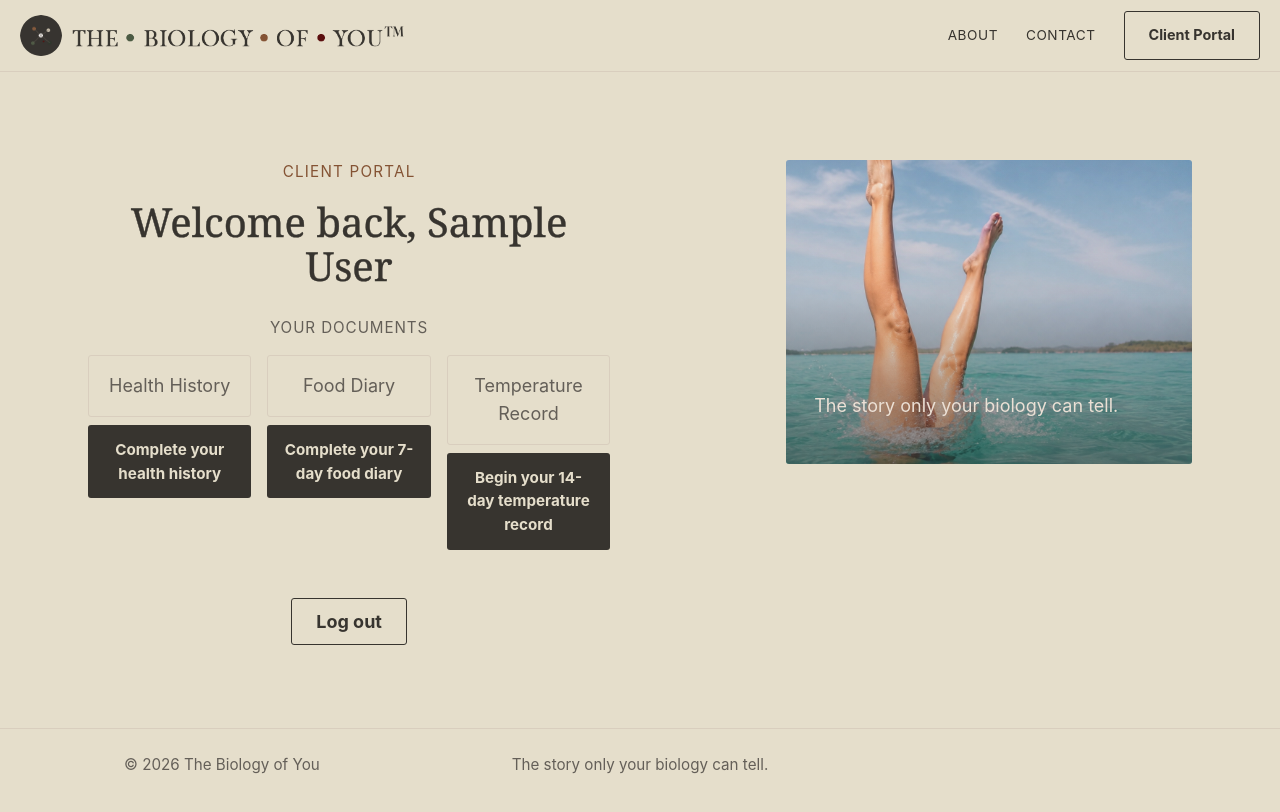
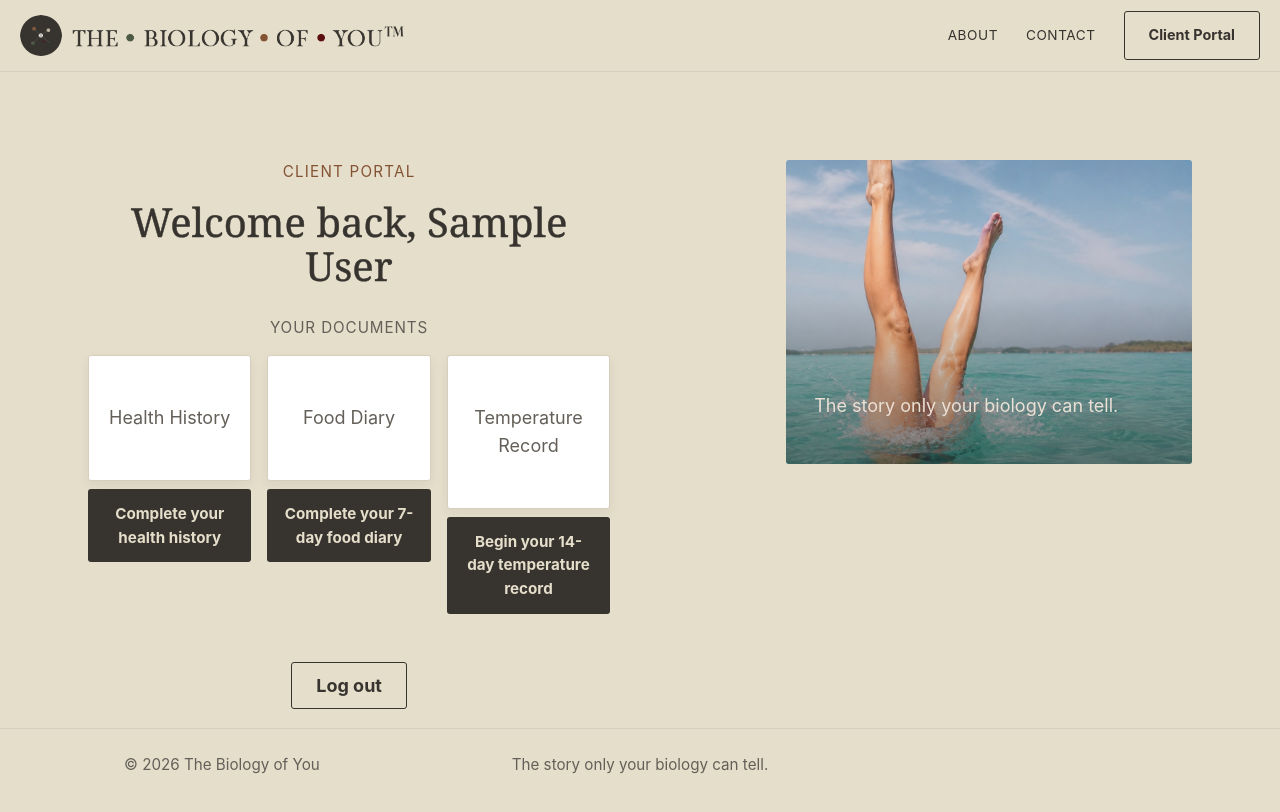
Before and after one commit to ugeniquehq/eugene, a Next.js app: page /portal/dashboard in a window 1280 px wide. Shown: the top 812 px of the page. Built offline with nearby package versions, Linux system fonts and the light colour scheme; no server answers; the database is empty; sample sign-in values are in the browser's storage; a web font is replaced by a local one.

Commit message:
Make document title boxes bigger and white so they stand out

```diff
--- a/app/portal/dashboard/page.tsx
+++ b/app/portal/dashboard/page.tsx
@@ -83,8 +83,13 @@ export default async function DashboardPage() {
                   style={{
                     border: "1px solid var(--color-line)",
                     borderRadius: "var(--radius)",
-                    padding: "var(--space-sm)",
-                    background: "var(--color-bg)",
+                    padding: "var(--space-lg) var(--space-sm)",
+                    minHeight: "6rem",
+                    display: "flex",
+                    alignItems: "center",
+                    justifyContent: "center",
+                    background: "#ffffff",
+                    boxShadow: "0 4px 12px rgba(20,17,14,0.06)",
                   }}
                 >
                   {item.doc ? (
```
